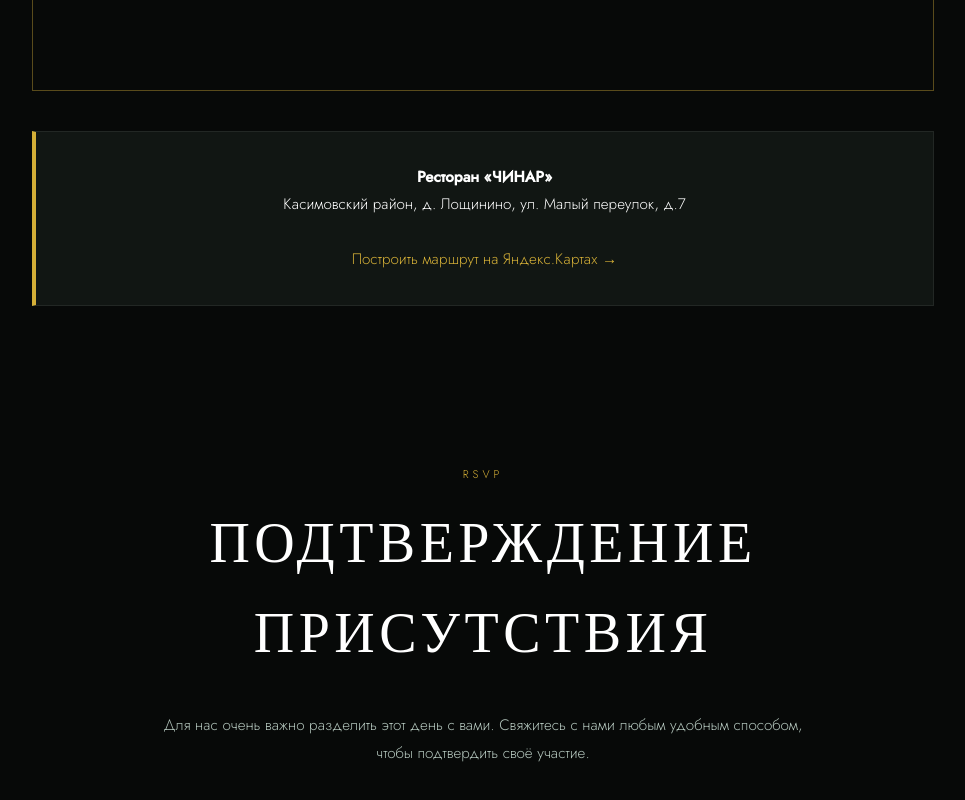
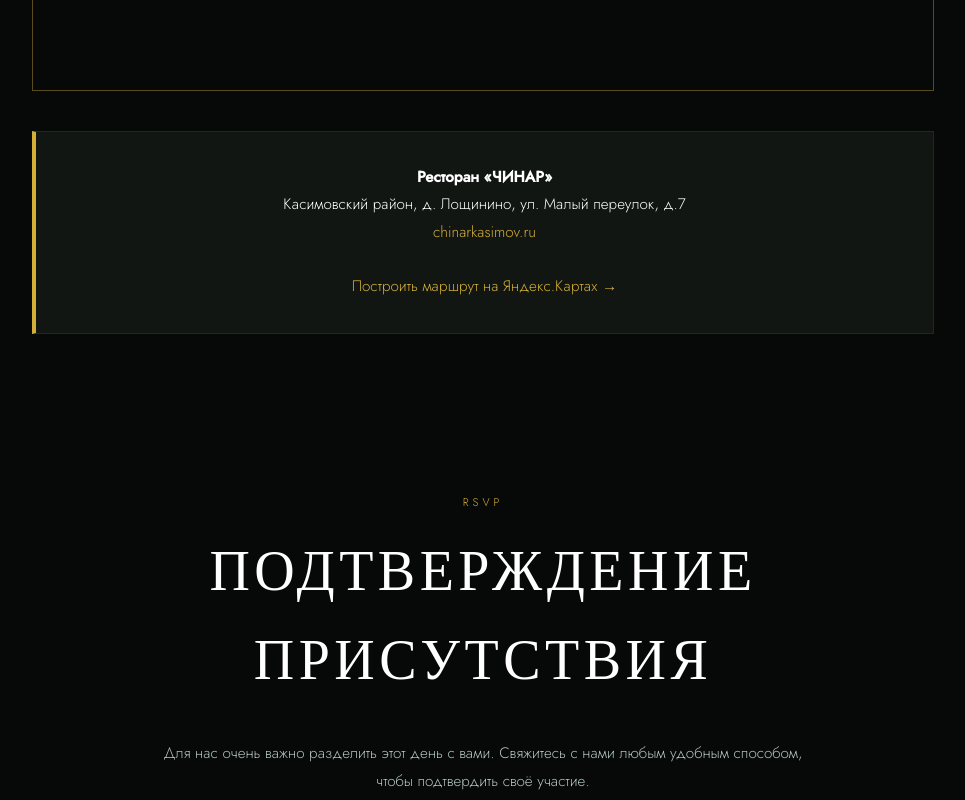
Before and after one commit to Prlzrack/marry, a plain HTML site: page index.html in a window 1280 px wide. Shown: the part 4140-4940 px from the top of the page, without its empty margins (157-1122 px from the left). Drawn offline with nearby package versions, Linux system fonts and the light colour scheme.

Commit message:
Update index.html

```diff
--- a/index.html
+++ b/index.html
@@ -628,7 +628,8 @@
   </div>
   <div class="address-block reveal">
     <strong>Ресторан «ЧИНАР»</strong><br>
-    Касимовский район, д. Лощинино, ул. Малый переулок, д.7<br><br>
+    Касимовский район, д. Лощинино, ул. Малый переулок, д.7<br>
+    <a href="https://chinarkasimov.ru/#contact" target="_blank">chinarkasimov.ru</a><br><br>
     <a href="https://yandex.ru/maps/?rtext=~54.950464,41.324542&rtt=auto" target="_blank">Построить маршрут на Яндекс.Картах →</a>
   </div>
 </section>
```
